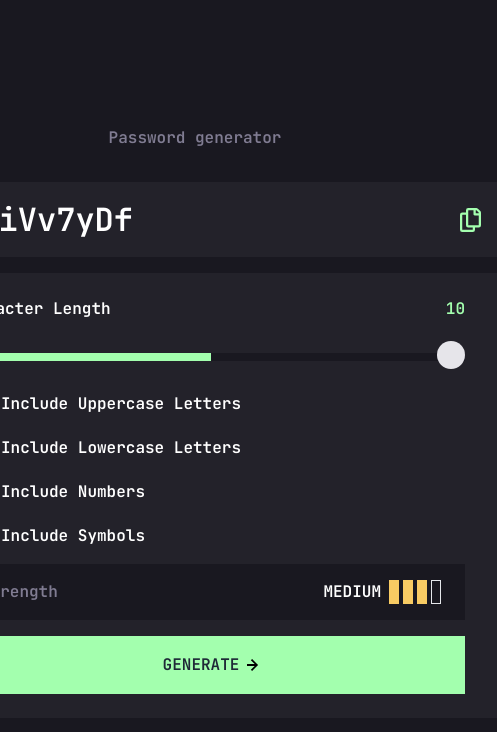
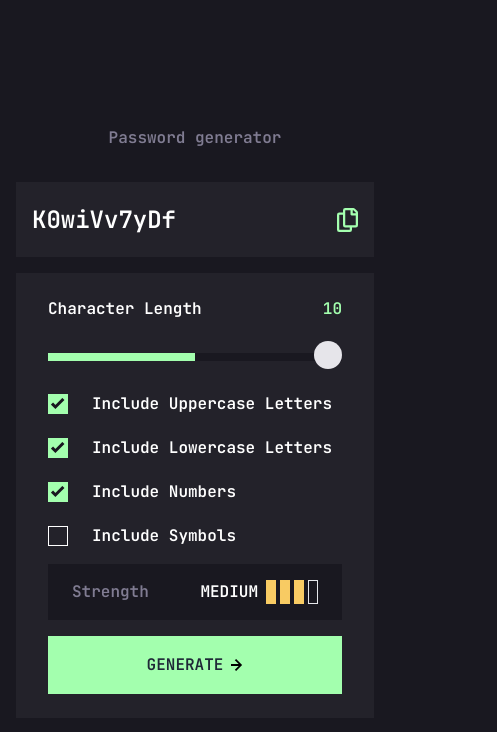
Before and after one commit to dominikrubroeder/password-generator-app-dr, a Next.js app: page / in a window 390 px wide. Shown: the top 732 px of the page, 497 px wide, since content can reach past the window. Built offline with nearby package versions, Linux system fonts and the light colour scheme.

Commit message:
Add copy animation

```diff
--- a/components/PasswordCard.tsx
+++ b/components/PasswordCard.tsx
@@ -12,6 +12,7 @@ const PasswordCard: React.FC = () => {
   const [includeNumbers, setIncludeNumbers] = useState(true);
   const [includeSymbols, setIncludeSymbols] = useState(false);
   const [wasCopied, setWasCopied] = useState(false);
+  const [showCopyText, setShowCopyText] = useState(false);
 
   const generatePassword = useCallback(() => {
     // Setup all characters
@@ -118,24 +119,37 @@ const PasswordCard: React.FC = () => {
     setWasCopied(true);
 
     setTimeout(() => {
+      setShowCopyText(true);
+    }, 800);
+
+    setTimeout(() => {
       setWasCopied(false);
-    }, 800);
+      setShowCopyText(false);
+    }, 2400);
   };
 
   return (
-    <div className="grid gap-4 max-w-[33.75rem]">
-      <header className="flex justify-between items-center heading bg-app-gray-800 p-4">
-        <input
-          className="bg-transparent focus:outline-none"
-          value={password}
-          placeholder="P4$5W0rD!"
-          readOnly
-        />
+    <div className="grid gap-4">
+      <header className="relative flex justify-between items-center heading bg-app-gray-800 p-4 h-[4.6875rem]">
+        {!wasCopied && (
+          <div className="text-[1.5rem] z-10 sm:text-[2rem] animate-fadeUp">
+            {password}
+          </div>
+        )}
 
-        <div className="flex items-center justify-end w-20 gap-2 text-xs">
-          {wasCopied && <span className="animate-ping">Copied!</span>}
+        <div
+          className={`flex items-center justify-start absolute right-0 top-0 bottom-0 left-0 px-4 bg-transparent transition overflow-hidden after:content-[''] after:h-full after:absolute after:inset-0 after:z-0 after:transition after:bg-app-green after:duration-300 ${
+            wasCopied ? 'after:animate-width after:visible' : 'after:invisible'
+          }`}
+        >
+          {showCopyText && (
+            <span className="text-app-green animate-fadeUp">Copied!</span>
+          )}
 
-          <button onClick={copyPassword}>
+          <button
+            onClick={copyPassword}
+            className="absolute top-0 right-4 bottom-0 z-10"
+          >
             <IconCopy />
           </button>
         </div>
--- a/pages/index.tsx
+++ b/pages/index.tsx
@@ -14,9 +14,11 @@ const Home: NextPage = () => {
         <link rel="icon" href="/images/favicon-32x32.png" type="image/png" />
       </Head>
 
-      <main className="flex items-center justify-center min-h-screen flex-col">
+      <main className="flex items-center justify-center min-h-screen flex-col p-4 sm:p-0">
         <h1 className="text-app-gray-500 mb-8">Password generator</h1>
-        <PasswordCard />
+        <section className="max-w-[33.75rem] w-full">
+          <PasswordCard />
+        </section>
       </main>
     </div>
   );
--- a/tailwind.config.js
+++ b/tailwind.config.js
@@ -17,6 +17,62 @@ module.exports = {
         'app-orange': 'hsl(13, 95%, 66%)',
         'app-yellow': 'hsl(42, 91%, 68%)',
       },
+      keyframes: {
+        width: {
+          '0%': {
+            width: '0%',
+            transform: 'translateY(0)',
+          },
+          '20%': {
+            width: '2%',
+            transform: 'translateY(0)',
+          },
+          '75%': {
+            width: '100%',
+            transform: 'translateY(0)',
+          },
+          '100%': {
+            width: '100%',
+            transform: 'translateY(100%)',
+          },
+        },
+        height: {
+          '0%': {
+            height: '0%',
+          },
+          '25%': {
+            height: '25%',
+          },
+          '50%': {
+            height: '50%',
+          },
+          '75%': {
+            height: '100%',
+          },
+          '100%': {
+            height: '100%',
+            transform: 'translateY(100%)',
+            opacity: '0',
+          },
+        },
+        fadeUp: {
+          '0%': {
+            transform: 'translateY(16%)',
+            opacity: 0,
+            visibility: 'hidden',
+          },
+          '100%': {
+            transform: 'translateY(0%)',
+            opacity: 1,
+            visibility: 'visible',
+          },
+        },
+      },
+      animation: {
+        width: 'width .8s ease-out forwards',
+        height: 'height .4s ease-in-out forwards',
+        fadeUp: 'fadeUp .2s ease-in-out forwards',
+      },
     },
   },
   plugins: [],
```
